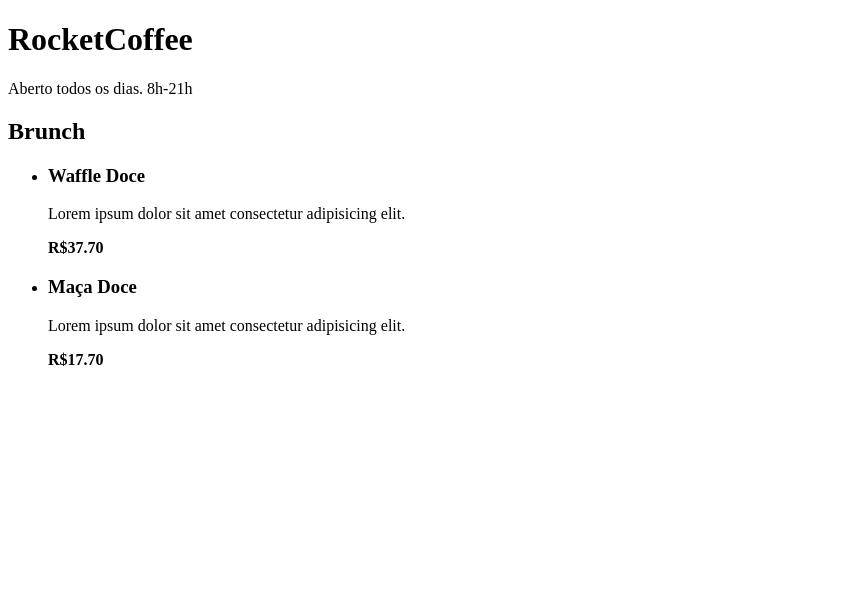
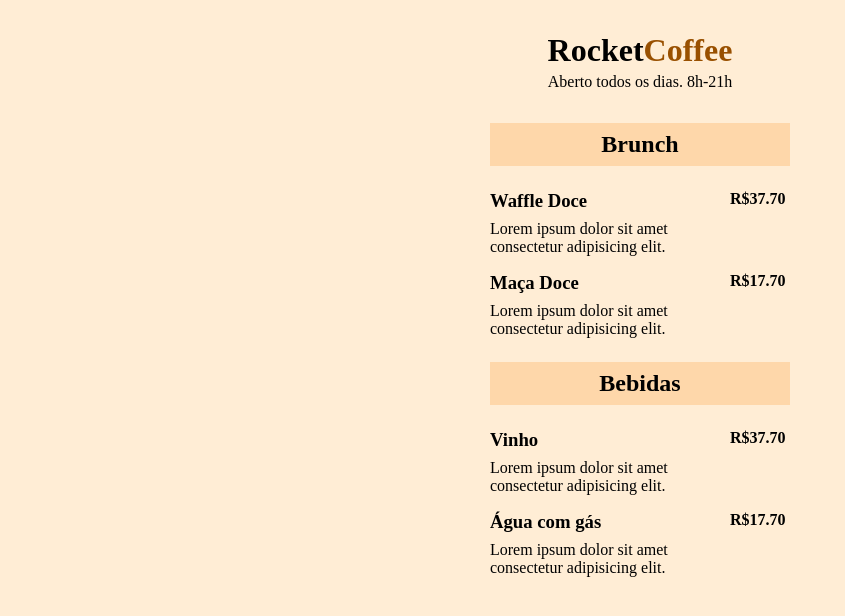
Before and after one commit to MyllaC/RocketCoff, a plain HTML site: page index.html in a window 1280 px wide. Shown: the whole page, without its empty margins (0-845 px from the left). Drawn offline with Linux system fonts and the light colour scheme.

Commit message:
aula 2 maratona explorer

```diff
--- a/index.html
+++ b/index.html
@@ -2,13 +2,14 @@
 <html lang="pt-br">
   <head>
     <meta charset="UTF-8" />
-    <meta http-equiv="X-UA-Compatible" content="IE=edge" />
     <meta name="viewport" content="width=device-width, initial-scale=1.0" />
+    <link rel="stylesheet" href="style.css" />
     <title>RocketCoffee</title>
   </head>
+
   <body>
     <header>
-      <h1>RocketCoffee</h1>
+      <h1>Rocket<span>Coffee</span></h1>
       <p>Aberto todos os dias. 8h-21h</p>
     </header>
 
@@ -39,5 +40,33 @@
         </li>
       </ul>
     </section>
+
+    <section>
+      <h2>Bebidas</h2>
+
+      <ul>
+        <li>
+          <div class="details">
+            <h3>Vinho</h3>
+            <p class="description">
+              Lorem ipsum dolor sit amet consectetur adipisicing elit.
+            </p>
+          </div>
+
+          <strong class="price"> R$37.70 </strong>
+        </li>
+
+        <li>
+          <div class="details">
+            <h3>Água com gás</h3>
+            <p class="description">
+              Lorem ipsum dolor sit amet consectetur adipisicing elit.
+            </p>
+          </div>
+
+          <strong class="price"> R$17.70 </strong>
+        </li>
+      </ul>
+    </section>
   </body>
 </html>
--- /dev/null
+++ b/style.css
@@ -0,0 +1,60 @@
+/* GLOBAL */
+* {
+  margin: 0;
+  padding: 0;
+}
+
+body {
+  background-color: #ffedd5; /* hex: 0-F */
+}
+
+ul {
+  list-style: none;
+}
+
+/* HEADER */
+header {
+  padding: 32px 0;
+  text-align: center;
+}
+
+header,
+section {
+  max-width: 300px;
+  margin: 0 auto;
+}
+
+header h1 {
+  margin-bottom: 4px;
+}
+
+header h1 span {
+  color: #995000;
+}
+
+/* SECTION */
+section {
+  margin-bottom: 24px;
+}
+
+section h2 {
+  background-color: #fed7aa;
+  padding: 8px 16px;
+  text-align: center;
+
+  margin-bottom: 24px;
+}
+
+/* LISTA */
+ul li {
+  margin-bottom: 16px;
+  display: flex;
+}
+
+li .details {
+  max-width: 240px;
+}
+
+.details h3 {
+  margin-bottom: 8px;
+}
```
